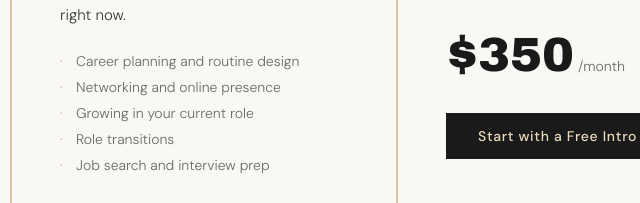
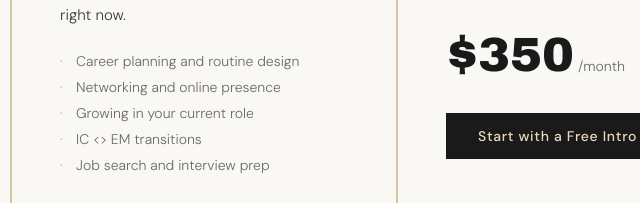
Before and after one commit to danielljohnson/runtheladder, a plain HTML site: page index.html in a window 1280 px wide. Shown: the part 2124-2327 px from the top of the page, 50-690 px from the left. Drawn offline with Linux system fonts and the light colour scheme.

Commit message:
Update content

```diff
--- a/index.html
+++ b/index.html
@@ -454,7 +454,7 @@
         <li>Career planning and routine design</li>
         <li>Networking and online presence</li>
         <li>Growing in your current role</li>
-        <li>Role transitions</li>
+        <li>IC <> EM transitions</li>
         <li>Job search and interview prep</li>
       </ul>
       <div class="offer-price">$3,500</div>
```
